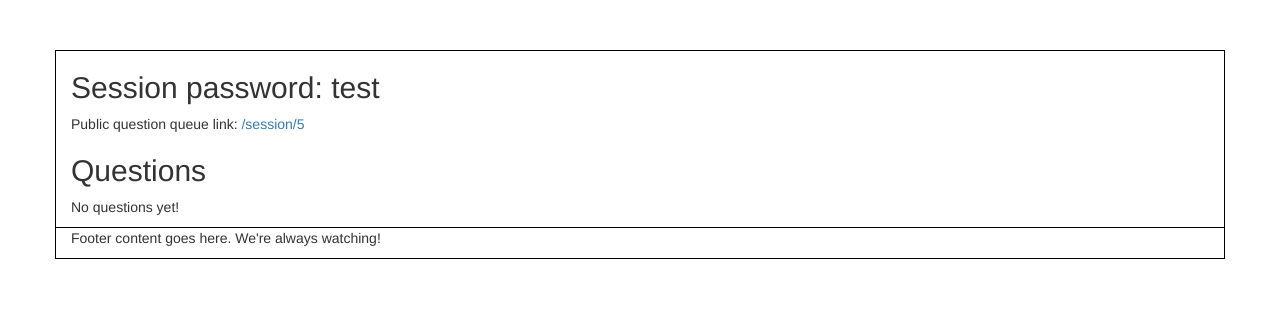
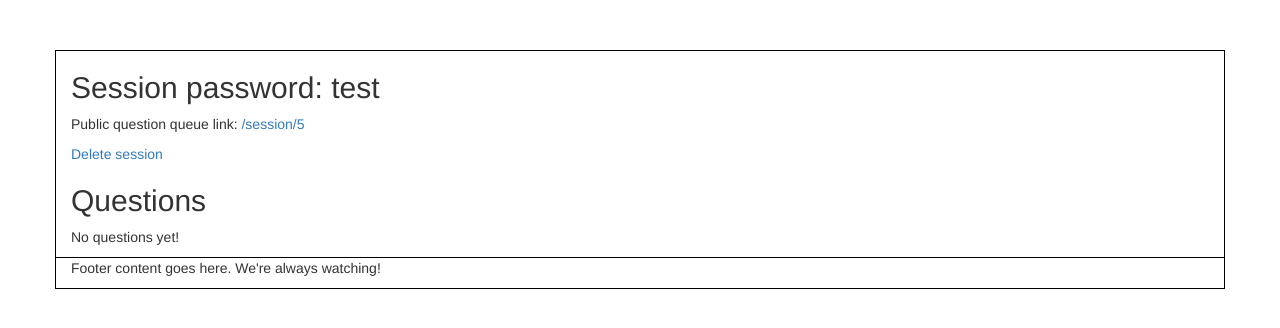
Before and after one commit to madsilva/hackisu-2017-officehours, a Django app: page /ta_dashboard in a window 1280 px wide. Shown: the part 258-586 px from the top of the page. Run offline with Django 3.2, Linux system fonts and the light colour scheme; a user stored in the database is signed in; data comes from the database, SQL or seed files in the repository; both versions use the stored data as it was after the commit; some libraries are stand-ins or nearby versions.

Commit message:
add delete session button to ta dashboard.

```diff
--- a/officehours/classes/templates/classes/ta_dashboard.html
+++ b/officehours/classes/templates/classes/ta_dashboard.html
@@ -4,6 +4,7 @@
 {% if session_exists %}
     <h2>Session password: {{ session.password }}</h2>
     <p>Public question queue link: <a href="{% url 'session_detail_view' session.pk %}">{% url 'session_detail_view' session.pk %}</a></p>
+    <p><a href="{% url 'delete_session' session.pk %}">Delete session</a></p>
     <h2>Questions</h2>
     {% if question_list %}
         {% for question in question_list %}
--- a/officehours/classes/urls.py
+++ b/officehours/classes/urls.py
@@ -23,5 +23,7 @@ urlpatterns = [
     url(r'^waiting$', views.student_waiting, name='student_waiting'),
     url(r'^session/(?P<pk>[0-9]+)', views.SessionDetailView.as_view(), name='session_detail_view'),
     url(r'^ta_dashboard$', views.ta_dashboard, name='ta_dashboard'),
-    url(r'^create_session', views.create_session, name='create_session'),
+    url(r'^create_session$', views.create_session, name='create_session'),
+    url(r'^delete_session/(?P<pk>[0-9]+)', views.SessionDeleteView.as_view(), name='delete_session'),
+
 ]
--- a/officehours/classes/views.py
+++ b/officehours/classes/views.py
@@ -1,6 +1,7 @@
 from django.http import HttpResponseRedirect
 from django.shortcuts import render
-from django.views.generic import DetailView
+from django.urls import reverse_lazy
+from django.views.generic import DetailView, DeleteView
 
 from .forms import StudentLoginForm, CreateSessionForm
 from .models import Question, Student, Session
@@ -68,3 +69,9 @@ class SessionDetailView(DetailView):
         context['question_list'] = Question.objects.filter(session=self.object, status__in=statuses).order_by('time_asked')
         context['range'] = range(1, len(context['question_list']))
         return context
+
+
+class SessionDeleteView(DeleteView):
+    model = Session
+    success_url = reverse_lazy('ta_dashboard')
+    template_name = 'classes/session_delete.html'
```
Also changed, not shown: officehours/classes/templates/classes/session_delete.html (added, +9 -0 lines), officehours/db.sqlite3.
